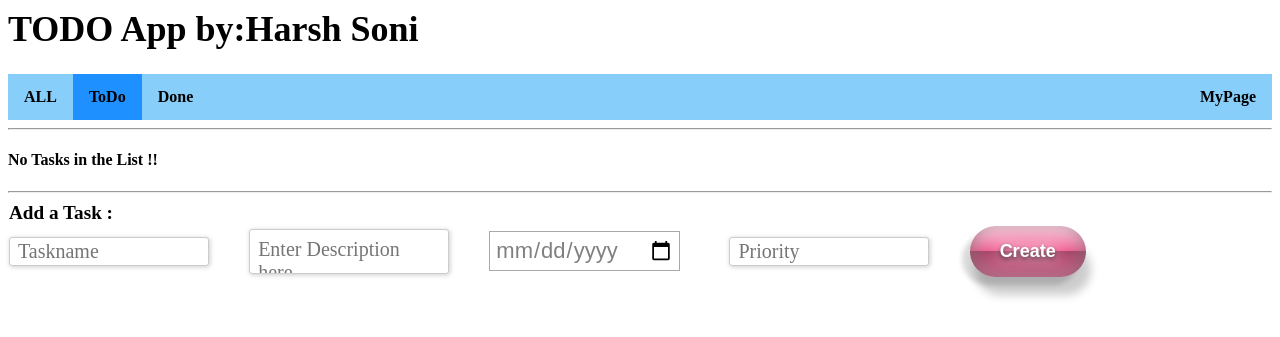
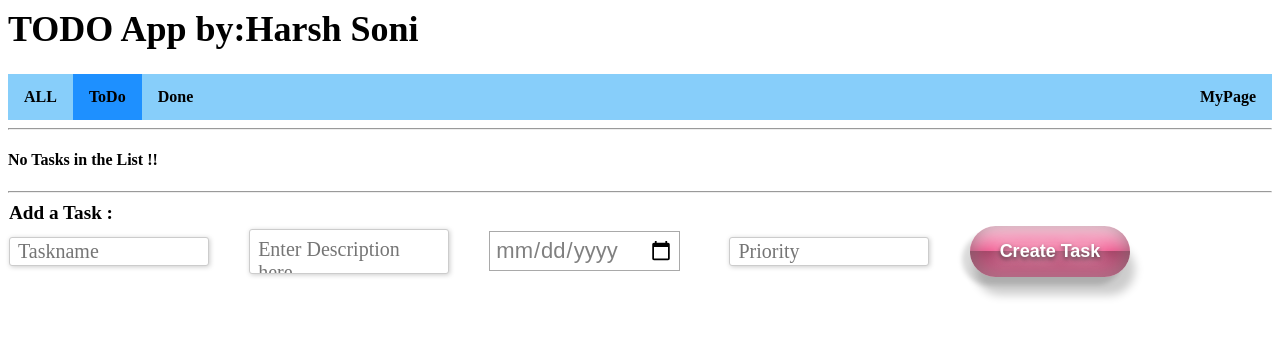
Before and after one commit to sserkanml/sekom-test-case, a Flask app: page / in a window 1280 px wide. Shown: the top 337 px of the page. Run offline with Flask 2, Linux system fonts and the light colour scheme; data that the repository does not hold is empty.

Commit message:
test update 2

```diff
--- a/todo-app/templates/index.html
+++ b/todo-app/templates/index.html
@@ -81,7 +81,7 @@
 		<td><textarea name="desc" rows="1" cols="30" placeholder="Enter Description here..." required></textarea></td>
 		<td><input type="date" name="date" placeholder="Date" /></td>
 		<td><input type="text" name="pr" placeholder="Priority" />
-		<td><button type="submit" class="glossy-button glossy-button--blue"> Create </button></td>
+		<td><button type="submit" class="glossy-button glossy-button--blue"> Create Task </button></td>
 		</tr>
 	</table>
 	</form>
```
